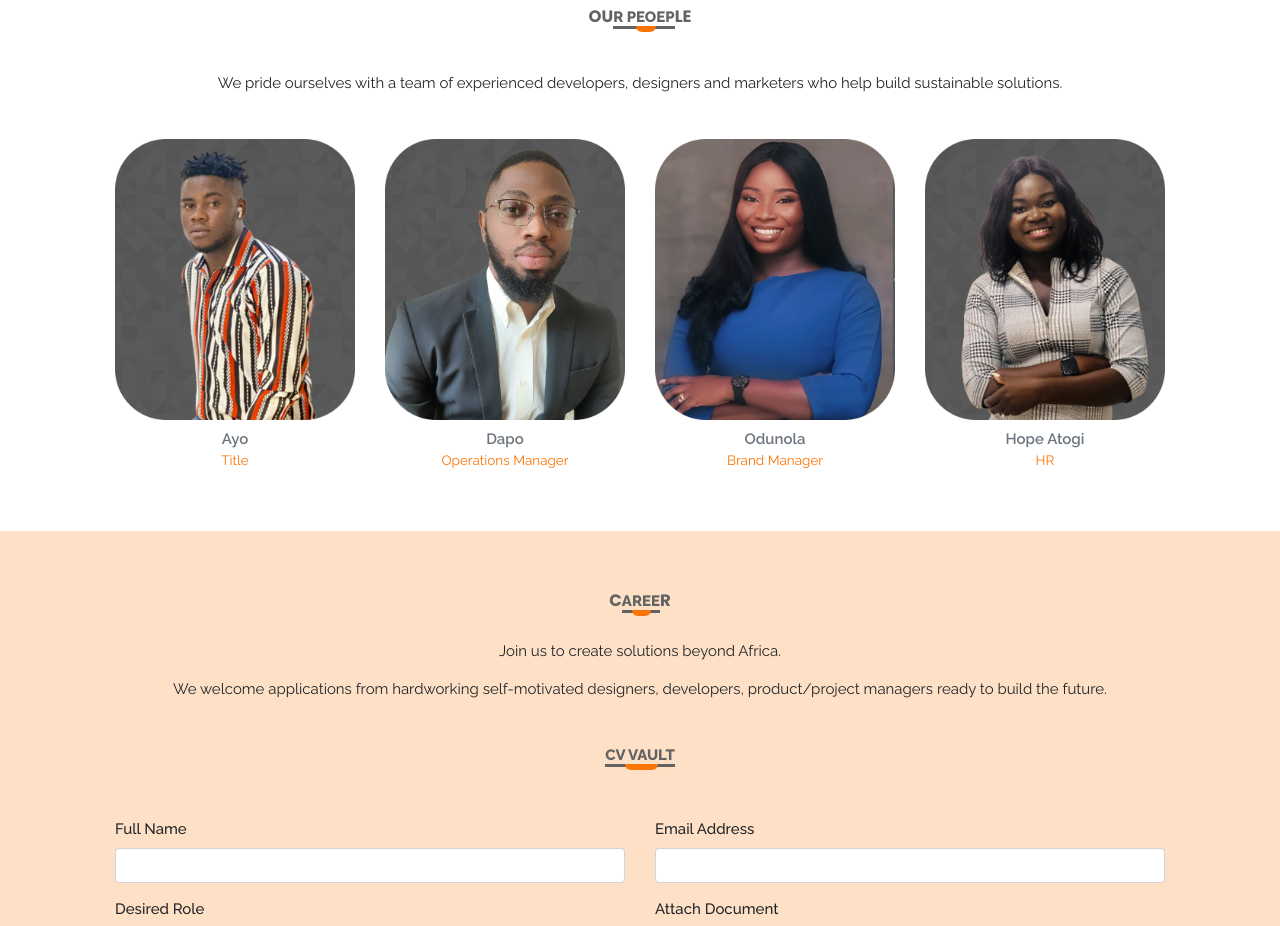
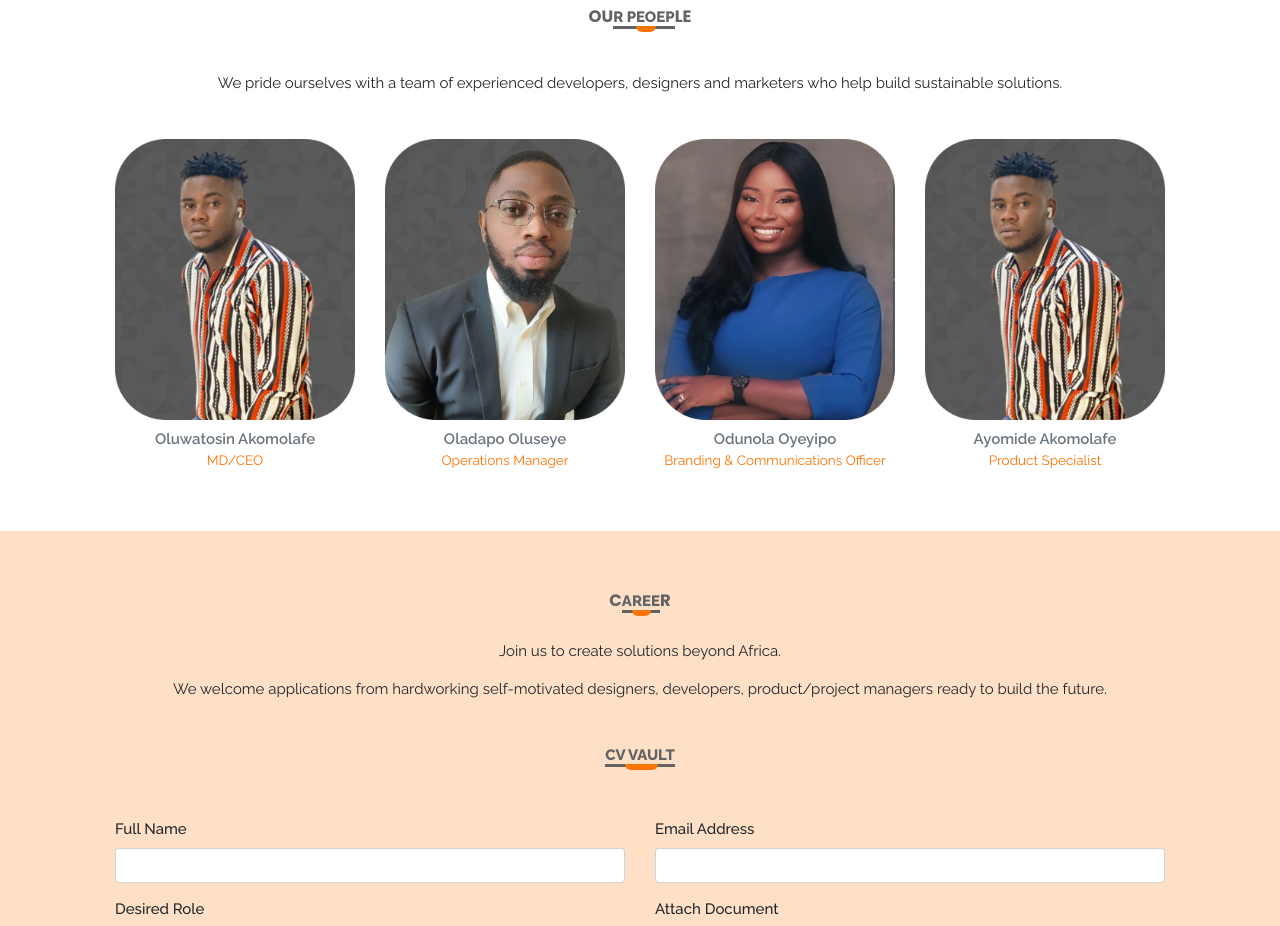
Before and after one commit to seunbambo/neezer-frontend, a React (Create React App) app: page / in a window 1280 px wide. Shown: the part 3180-4106 px from the top of the page. Built offline with nearby package versions, Linux system fonts and the light colour scheme.

Commit message:
Added animation

```diff
--- a/src/components/People/index.jsx
+++ b/src/components/People/index.jsx
@@ -51,10 +51,10 @@ const People = () => {
                     alt='software-development-icon'
                   />
                   <figcaption className='figure-caption text-center'>
-                    <b>Ayo</b>
+                    <b>Oluwatosin Akomolafe</b>
                     <br />
                     <a href='#' className='read-more'>
-                      Title
+                      MD/CEO
                     </a>
                   </figcaption>
                 </figure>
@@ -68,7 +68,7 @@ const People = () => {
                     alt='software-development-icon'
                   />
                   <figcaption className='figure-caption text-center'>
-                    <b>Dapo</b>
+                    <b>Oladapo Oluseye</b>
                     <br />
                     <a href='#' className='read-more'>
                       Operations Manager
@@ -85,10 +85,10 @@ const People = () => {
                     alt='software-development-icon'
                   />
                   <figcaption className='figure-caption text-center'>
-                    <b>Odunola</b>
+                    <b>Odunola Oyeyipo</b>
                     <br />
                     <a href='#' className='read-more'>
-                      Brand Manager
+                      Branding & Communications Officer
                     </a>
                   </figcaption>
                 </figure>
@@ -98,14 +98,14 @@ const People = () => {
                 <figure className='figure col-lg-3 col-md-3'>
                   <img
                     className='figure-img img-fluid mx-auto rounded staff-images'
-                    src={Hope}
+                    src={Ayo}
                     alt='software-development-icon'
                   />
                   <figcaption className='figure-caption text-center'>
-                    <b>Hope Atogi</b>
+                    <b>Ayomide Akomolafe</b>
                     <br />
                     <a href='#' className='read-more'>
-                      HR
+                      Product Specialist
                     </a>
                   </figcaption>
                 </figure>
```
